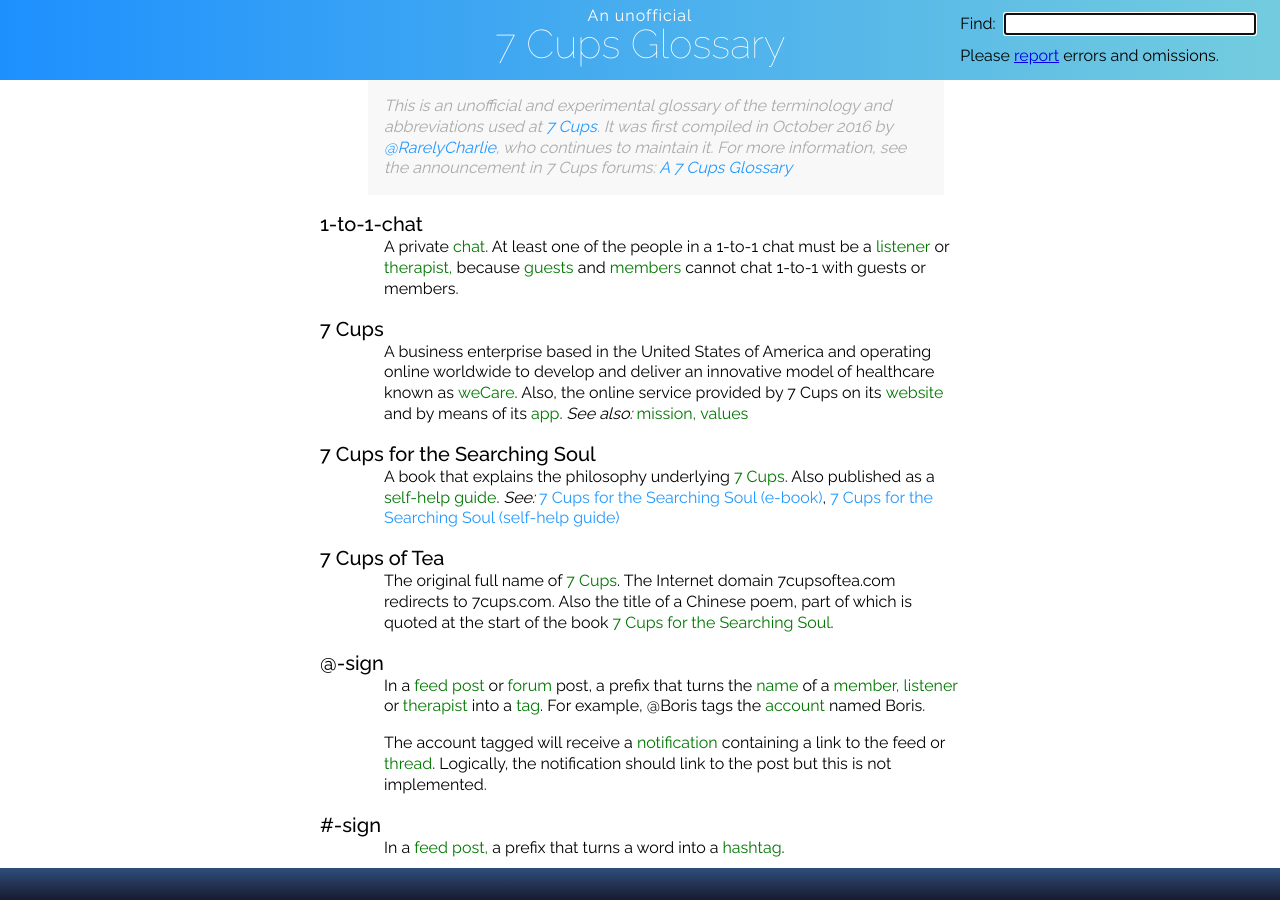
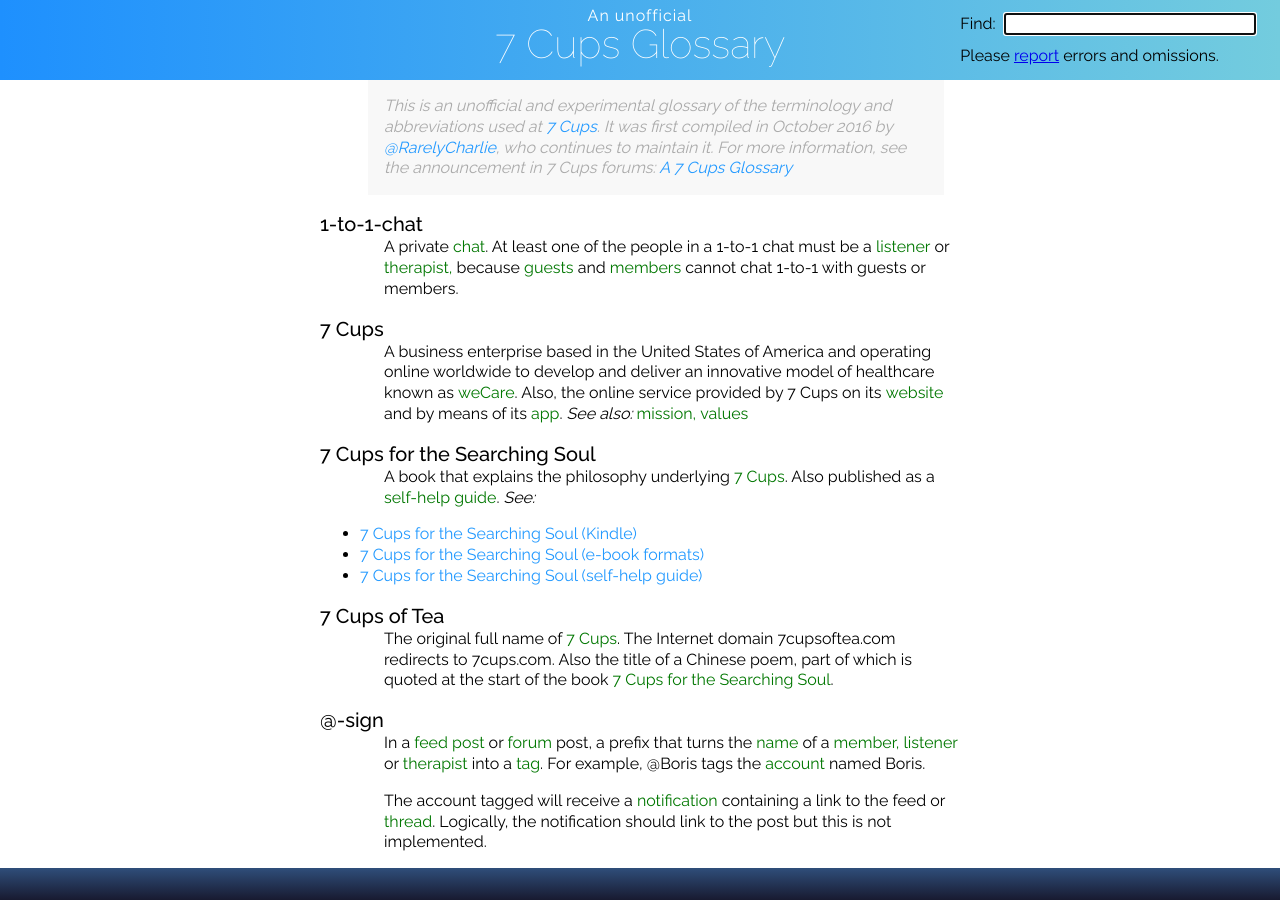
Before and after one commit to RarelyCharlie/rarelycharlie.github.io, a Jekyll site: the page built from glossary.md, in a window 1280 px wide and 900 px high. Built offline with Jekyll 4.4.1, drawn with Linux system fonts in a browser that asks for light colours; some of the changed text lies outside the part shown.

Commit message:
various updates

```diff
--- a/glossary.md
+++ b/glossary.md
@@ -14,7 +14,11 @@ A private ~~chat~~. At least one of the people in a 1-to-1 chat must be a ~~list
 A business enterprise based in the United States of America and operating online worldwide to develop and deliver an innovative model of healthcare known as ~~weCare~~. Also, the online service provided by 7 Cups on its ~~website~~ and by means of its ~~app~~. _See also:_ ~~mission,/mission~~ ~~values~~
 
 <h1 id="7-cups-for-the-searching-soul">7 Cups for the Searching Soul</h1>
-A book that explains the philosophy underlying ~~7 Cups~~. Also published as a ~~self-help guide~~. _See:_ [7 Cups for the Searching Soul (e-book)](https://www.amazon.com/7-Cups-Searching-Soul-7Cups-ebook/dp/B01BFWMCXY/), [7 Cups for the Searching Soul (self-help guide)](http://www.7cups.com/7cups-for-the-searching-soul/)
+A book that explains the philosophy underlying ~~7 Cups~~. Also published as a ~~self-help guide~~.
+_See:_
+- [7 Cups for the Searching Soul (Kindle)](https://www.amazon.com/7-Cups-Searching-Soul-7Cups-ebook/dp/B01BFWMCXY/)
+- [7 Cups for the Searching Soul (e-book formats)](https://www.smashwords.com/books/view/611898)
+- [7 Cups for the Searching Soul (self-help guide)](http://www.7cups.com/7cups-for-the-searching-soul/)
 
 <h1 id="7-cups-of-tea">7 Cups of Tea</h1>
 The original full name of ~~7 Cups~~. The Internet domain 7cupsoftea.com redirects to 7cups.com. Also the title of a Chinese poem, part of which is quoted at the start of the book ~~7 Cups for the Searching Soul~~.
@@ -581,7 +588,7 @@ A comment made as part of a ~~rating~~ during or after a ~~1-to-1 chat~~. Those
 A chatroom.
 
 # rule
-One of the rules in the ~~Community Guidelines~~, or in the ~~terms of service~~.
+One of the rules in the ~~Community Guidelines~~, or one of the rules in the ~~terms of service~~.
 
 
 ## S
```
Also changed, not shown: other parts of glossary.md (+4 -1 lines).
